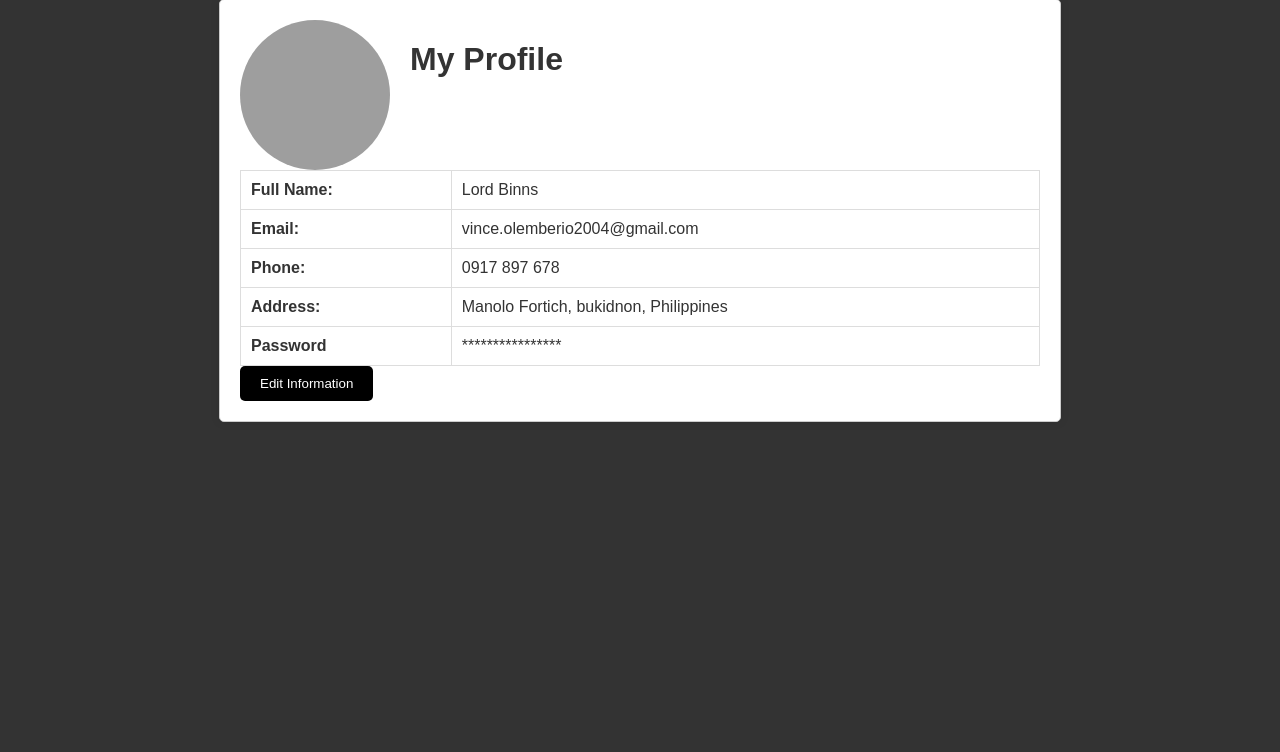
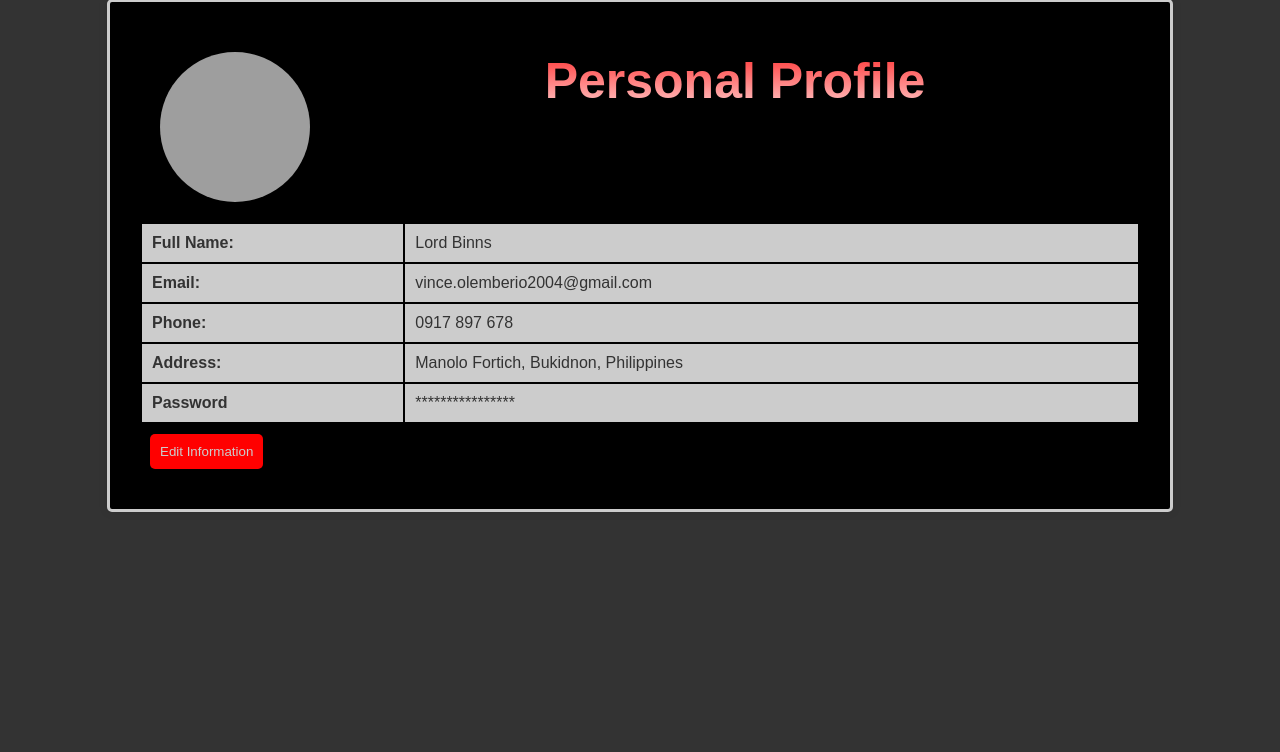
Before and after one commit to Lord-binns/Website-project, a PHP site: page /pages/profile/profile.php in a window 1280 px wide. Shown: the part 9-761 px from the top of the page. Run offline with PHP 8.4, Linux system fonts and the light colour scheme; grey boxes are pictures that could not be loaded.

Commit message:
edited the profile table

```diff
--- a/pages/Sign_up.php
+++ b/pages/Sign_up.php
@@ -169,7 +169,7 @@
 
     function displayWarning(message) {
         var warningAlert = $('<div class="warning-alert"></div>');
-        warningAlert.css('background-color', 'red'); // Make the background red
+        warningAlert.css('background-color', 'red');
         warningAlert.text(message);
         $("body").prepend(warningAlert);
 
--- a/pages/assign_jobs.php
+++ b/pages/assign_jobs.php
@@ -6,8 +6,8 @@
             background: linear-gradient(90deg, red, white);
             color: transparent;
             text-align: center;
-            margin: 0; /* Remove margin to have no spacing around h1 */
-            padding: 20px 0; /* Add padding to control spacing above and below h1 */
+            margin: 0;
+            padding: 20px 0;
             font-size: 20px;
             font-family: "Rhodium Libre", Times, serif;
             -webkit-background-clip: text;
--- a/pages/profile/profile.php
+++ b/pages/profile/profile.php
@@ -5,24 +5,28 @@
         body {
             font-family: Arial, sans-serif;
             background-color: #333;
-            color: #fff;
+            color: #ccc;
         }
 
         .profile-container {
             width: 80%;
-            max-width: 800px;
+            max-width: 1000px;
             margin: 0 auto;
-            background-color: #fff;
+            background-color: #000;
             color: #333;
-            border: 1px solid #ccc;
+            border: 3px solid #ccc;
             border-radius: 5px;
-            padding: 20px;
+            padding: 30px;
             box-shadow: 0 0 10px rgba(0, 0, 0, 0.1);
         }
-
+        .profile-box {
+            border-color: white;
+        }
         .profile-image {
             width: 150px;
             height: 150px;
+            padding: 20px;
+            border-color: white;
             border-radius: 50%;
             margin-right: 20px;
             float: left;
@@ -34,7 +38,8 @@
         }
 
         table, th, td {
-            border: 1px solid #ddd;
+            border: 2px solid #000;
+            background-color: #ccc;
         }
 
         th, td {
@@ -43,12 +48,15 @@
         }
 
         .edit-button {
-            background-color: #000;
-            color: #fff;
-            border: none;
+            background-color: #FF0000;
+            color: #ccc;
+            border: #ccc;
             border-radius: 5px;
-            padding: 10px 20px;
+            padding: 10px;
             cursor: pointer;
+        }
+        .editbutton {
+            padding: 10px;
         }
 
         .edit-button:hover {
@@ -56,19 +64,41 @@
         }
 
         .save-button {
-            background-color: #000;
+            background-color: #FF0000;
             color: #fff;
             border: none;
             border-radius: 5px;
             padding: 10px 20px;
             cursor: pointer;
         }
+        h1 {
+            background: linear-gradient( red,white );
+            color: transparent;
+            text-align: center;
+            margin: 0;
+            padding: 20px;
+            font-size: 50px;
+            font-family: "Arial", sans-serif ;
+            -webkit-background-clip: text;
+            background-clip: text;
+        }
+        h2{
+            color: #ccc;
+            padding: 10px;
+            font-size: 20px;
+        }
     </style>
 </head>
 <body>
+
     <div class="profile-container">
-        <img src="https://i.pinimg.com/originals/6f/1f/ca/6f1fca4f4980a5f08cd45582487ac7f7.gif" alt="Profile Image" class="profile-image">
-        <h1>My Profile</h1>
+
+        <div class="profile-box">
+        <img src="https://i.pinimg.com/originals/6f/1f/ca/6f1fca4f4980a5f08cd45582487ac7f7.gif" alt="Profile Image" class="profile-image" >
+       </div>
+<h1> Personal Profile</h1>
+
+
         <table>
             <tr>
                 <th>Full Name:</th>
@@ -84,15 +114,21 @@
             </tr>
             <tr>
                 <th>Address:</th>
-                <td><span id="address">Manolo Fortich, bukidnon, Philippines</span></td>
+                <td><span id="address">Manolo Fortich, Bukidnon, Philippines</span></td>
             </tr>
             <tr>
                 <th>Password</th>
                 <td><span id="address">****************</span></td>
             </tr>
         </table>
-        <button class="edit-button" onclick="editBasicInfo()">Edit Information</button>
+
+        <div class="editbutton">
+        <button class="edit-button" onclick="editBasicInfo()">
+    <i class="fas fa-edit"></i> Edit Information
+</button>
+
         <button class="save-button" style="display: none;" onclick="saveBasicInfo()">Save</button>
+    </div>
     </div>
 
     <script>
```
Also changed, not shown: pages/about us/about_us_main.php (+6 -6 lines), pages/contact us/contact_us.php (+2 -13 lines), pages/userlist.php (+20 -12 lines).
